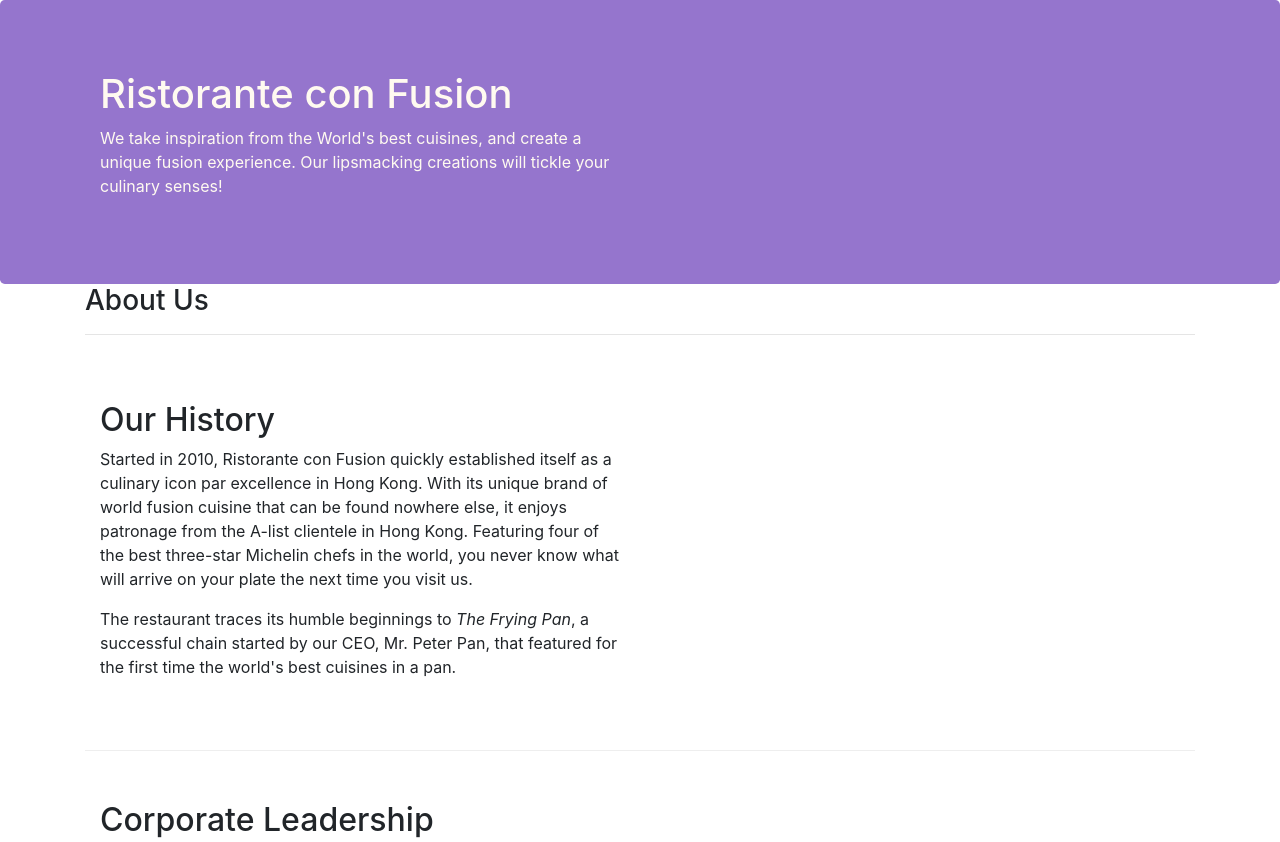
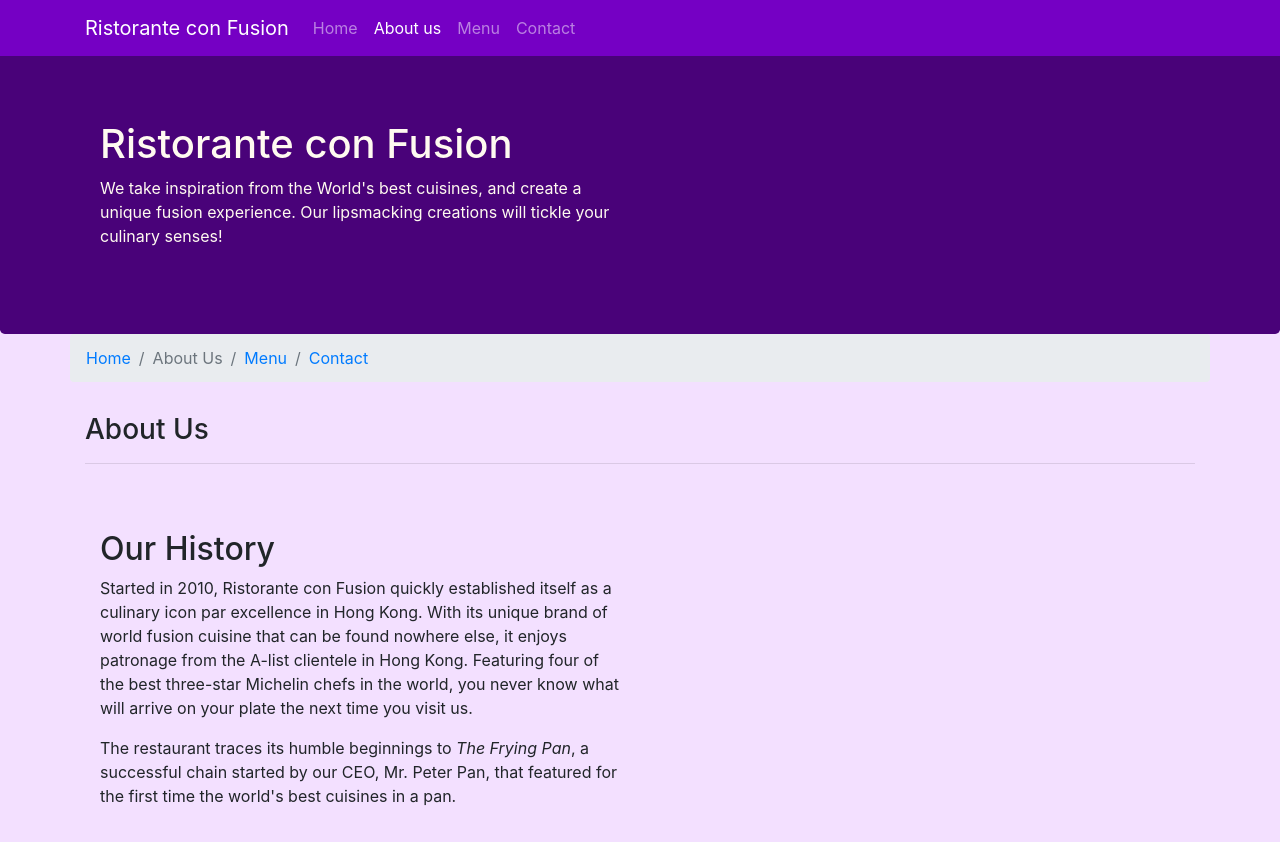
Before and after one commit to MischokLO/bootstrap4, a website: page aboutus.html in a window 1280 px wide. Shown: the top 842 px of the page. Drawn offline with nearby package versions, Linux system fonts and the light colour scheme.

Commit message:
Added the Navbar and some stylings

```diff
--- a/aboutus.html
+++ b/aboutus.html
@@ -16,7 +16,22 @@
 </head>
 
 <body>
-
+    <nav class="navbar navbar-dark navbar-expand-sm fixed-top">
+        <div class="container">
+            <button class="navbar-toggler" type="button" data-toggle="collapse" data-target="#Navbar">
+                <span class="navbar-toggler-icon"></span>
+            </button>
+            <a class="navbar-brand" href="./index.html">Ristorante con Fusion</a>
+            <div class="collapse navbar-collapse" id="Navbar">
+                <ul class="navbar-nav mr-auto">
+                    <li cLASS="nav-item"><a class="nav-link" href="/index.html">Home</a></li>
+                    <li cLASS="nav-item active"><a class="nav-link" href="#">About us</a></li>
+                    <li cLASS="nav-item"><a class="nav-link" href="#">Menu</a></li>
+                    <li cLASS="nav-item"><a class="nav-link" href="#">Contact</a></li>
+                </ul>
+            </div>
+        </div>
+    </nav>
     <header class="jumbotron">
         <div class="container">
             <div class="row row-header">
@@ -33,8 +48,14 @@
 
     <div class="container">
         <div class="row">
+            <ol class="col-12 breadcrumb">
+                <li class="breadcrumb-item"><a href="./index.html">Home</a></li>
+                <li class="breadcrumb-item active">About Us</li>
+                <li cLASS="breadcrumb-item"><a href="#">Menu</a></li>
+                <li cLASS="breadcrumb-item"><a href="#">Contact</a></li>
+            </ol>
             <div class="col-12">
-                <h3>About Us</h3>
+                <h3 class="aboutus">About Us</h3>
                 <hr>
             </div>
         </div>
@@ -91,7 +112,7 @@
                 <div class="col-4 offset-1 col-sm-2">
                     <h5>Links</h5>
                     <ul class="list-unstyled">
-                        <li><a href="#">Home</a></li>
+                        <li><a href="./index.html">Home</a></li>
                         <li><a href="#">About</a></li>
                         <li><a href="#">Menu</a></li>
                         <li><a href="#">Contact</a></li>
--- a/css/styles.css
+++ b/css/styles.css
@@ -11,7 +11,7 @@
 }
 
 .footer {
-    background-color: #d1c4e9;
+    background-color: #e4b9ff;
     margin: 0px auto;
     padding: 20px 0px 20px 0px;
 }
@@ -19,7 +19,7 @@
 .jumbotron {
     padding: 70px 30px 70px 30px;
     margin: 0px auto;
-    background-color: #9575cd;
+    background-color: #490279;
     color: floralwhite;
 }
 
@@ -28,3 +28,17 @@
     margin: 0px;
     color: #0f0f0f;
 }
+
+.navbar-dark {
+    background-color: #7500c4;
+}
+
+body {
+    padding-top: 50px;
+    z-index: 0;
+    background-color: #f3e0ff;
+}
+
+.aboutus {
+    margin-top: 15px;
+}
```
Also changed, not shown: index.html (+17 -2 lines).
